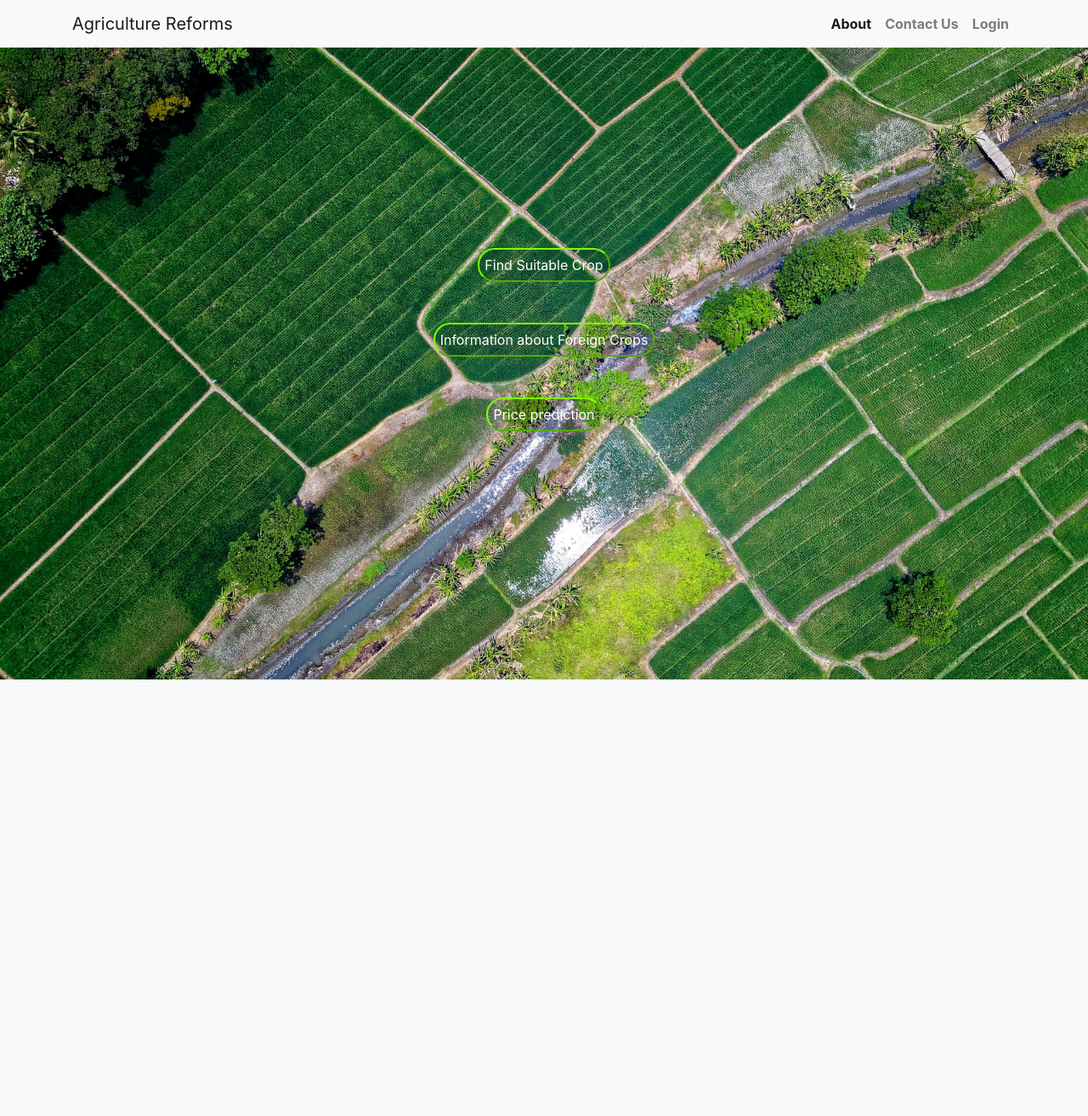
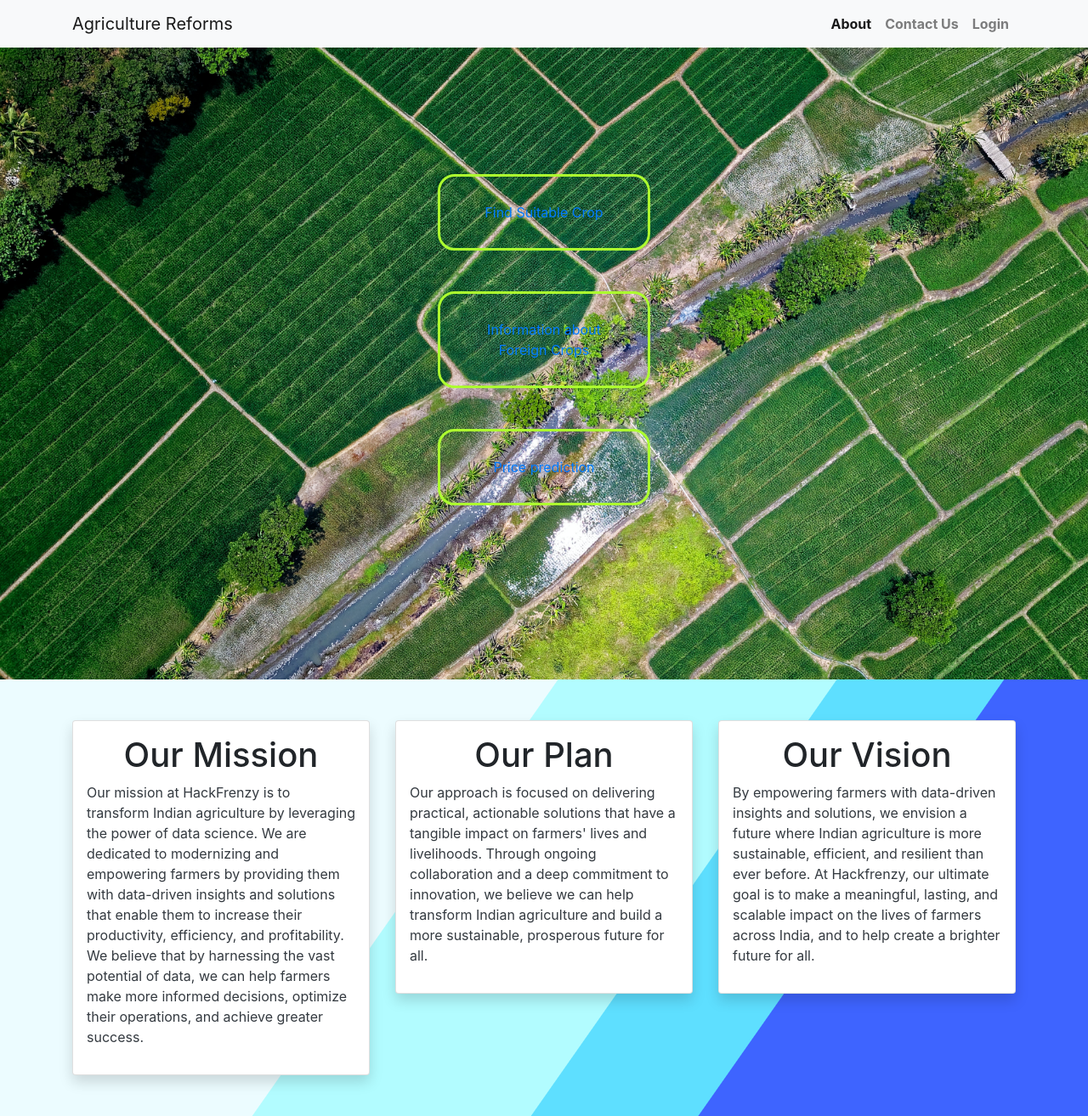
Before and after one commit to SaiSatya16/IIITS-Hackfrenzy, a Flask app: page / in a window 1280 px wide. Shown: the whole page at 85% size. Before the commit the page ends 800 px from the top, so only its background shows below. Run offline with Flask 3, Linux system fonts and the light colour scheme; some libraries are stand-ins or nearby versions.

Commit message:
styling 2

```diff
--- a/static/style.css
+++ b/static/style.css
@@ -9,14 +9,29 @@ body {
 .nav-link {
   font-weight: bold;
 }
-.button-sty {
-  background: rgba(0, 0, 0, 0.1);
-  border-color: chartreuse;
-  height: 40px;
+.button-sty{
+  border-style: solid;
+  padding: 30px;
+  width: 250px;
+  border-color: #fff;
   border-radius: 20px;
-  color: white;
+}
+.button-sty:link {
+  border-color: greenyellow;
+
+}
+.button-sty:visited{
+  color: #fff;
 }
 
 .button-sty :hover {
-  background-color: chartreuse;
+  background-color: transparent;
 }
+
+.button-sty :active{
+  border-color: black;
+}
+.about-us-section-container{
+  background: linear-gradient(125deg, #ECFCFF 0%, #ECFCFF 40%, #B2FCFF calc(40% + 1px), #B2FCFF 60%, #5EDFFF calc(60% + 1px), #5EDFFF 72%, #3E64FF calc(72% + 1px), #3E64FF 100%);
+  height: 100%;
+}
--- a/templates/index.html
+++ b/templates/index.html
@@ -67,21 +67,70 @@
         </div>
       </div>
     </nav>
+    <div class="home-section-container">
       <div class="main-container d-flex justify-content-center flex-column">
         <div class="text-center">
           <div class="d-flex flex-row justify-content-center m-5">
-          <button class="button-sty" href="/recommendation">
+            <a class="button-sty" href="/recommendation">
               Find Suitable Crop
-          </button>
+            </a>
           </div>
 
           <div class="d-flex flex-row justify-content-center m-5">
-          <button class="button-sty" href="/foreign_crop">
+            <a class="button-sty" href="/foreign_crop">
               Information about Foreign Crops
-          </button>
+            </a>
           </div>
           <div class="d-flex flex-row justify-content-center m-5">
-          <button class="button-sty" href="/price">Price prediction</button>
+            <a class="button-sty" href="/price">Price prediction</a>
+          </div>
+        </div>
+      </div>
+      <div class="about-us-section-container p-5">
+        <div class="container">
+          <div class="row">
+            <div class="col-12 col-md-4">
+              <div class="card shadow p-3">
+                <h1 class="text-center">Our Mission</h1>
+                <p class="text-dark">
+                  Our mission at HackFrenzy is to transform Indian agriculture
+                  by leveraging the power of data science. We are dedicated to
+                  modernizing and empowering farmers by providing them with
+                  data-driven insights and solutions that enable them to
+                  increase their productivity, efficiency, and profitability. We
+                  believe that by harnessing the vast potential of data, we can
+                  help farmers make more informed decisions, optimize their
+                  operations, and achieve greater success.
+                </p>
+              </div>
+            </div>
+            <div class="col-12 col-md-4">
+              <div class="card shadow p-3">
+                <h1 class="text-center">Our Plan</h1>
+                <p class="text-dark">
+                  Our approach is focused on delivering practical, actionable
+                  solutions that have a tangible impact on farmers' lives and
+                  livelihoods. Through ongoing collaboration and a deep
+                  commitment to innovation, we believe we can help transform
+                  Indian agriculture and build a more sustainable, prosperous
+                  future for all.
+                </p>
+              </div>
+            </div>
+            <div class="col-12 col-md-4">
+              <div class="card shadow p-3">
+                <h1 class="text-center">Our Vision</h1>
+                <p class="text-dark">
+                  By empowering farmers with data-driven insights and solutions,
+                  we envision a future where Indian agriculture is more
+                  sustainable, efficient, and resilient than ever before. At
+                  Hackfrenzy, our ultimate goal is to make a meaningful,
+                  lasting, and scalable impact on the lives of farmers across
+                  India, and to help create a brighter future for all.
+                </p>
+              </div>
+            </div>
+          </div>
         </div>
       </div>
     </div>
```
Lines whose indentation alone changed are shown as unchanged.
